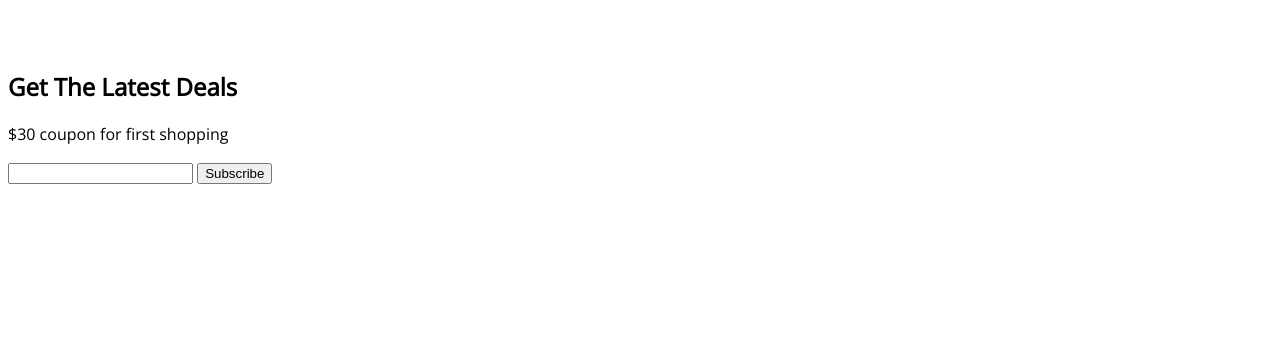
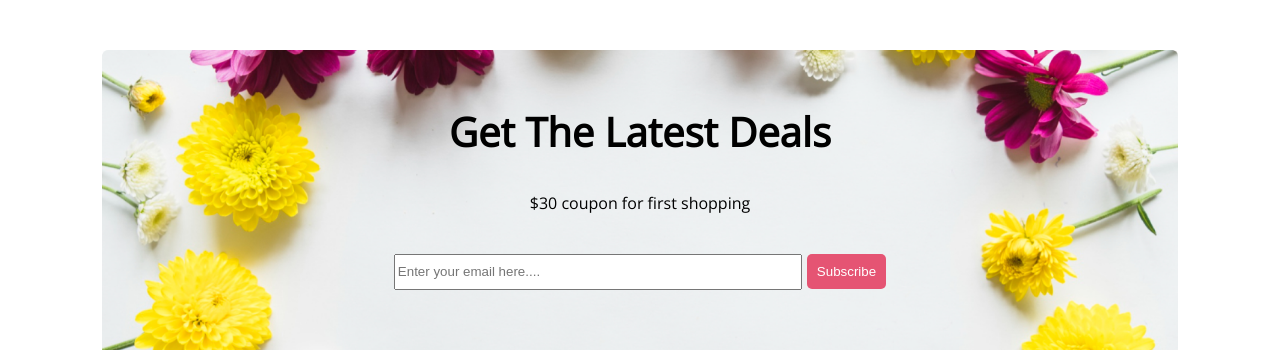
Before and after one commit to Anika006/flowers-shop-repo, a plain HTML site: page index.html in a window 1280 px wide. Shown: the part 2886-3244 px from the top of the page. Before the commit the page ends 3078 px from the top, so only its background shows below. Drawn offline with nearby package versions, Linux system fonts and the light colour scheme.

Commit message:
flowers latest deals

```diff
--- a/index.html
+++ b/index.html
@@ -28,6 +28,7 @@
     </section>
 
     <main>
+        <!-- Featured flowers style -->
     <section>
         <div class="Featured-flowers">
             <h3 class="Featured-flowers-title">Our Featured Flowers</h3>
@@ -97,11 +98,16 @@
         </div>
     </section>
     <section>
-        <div>
-            <h2>Get The Latest Deals</h2>
-            <p>$30 coupon for first shopping</p>
-            <input type="text">
-            <button>Subscribe</button>
+        <!-- flowers Latest Deals -->
+        <div class="flowers-Latest-Deals">
+            <div class="Latest-deals">
+                <h2 class="latest-deals-title">Get The Latest Deals</h2>
+                <p class="flowers-deals-description">$30 coupon for first shopping</p>
+            <div class="flowers-latest-from">
+                <input class="email-from" type="text" placeholder="Enter your email here....">
+                <button class="btn-primary">Subscribe</button>
+            </div>
+        </div>
 
         </div>
     </section>
--- a/styles/flowers.css
+++ b/styles/flowers.css
@@ -192,3 +192,42 @@ width: 500px;
     margin: 10px;
     width: 250px;
 }
+/* flowers Latest Deals  */
+.flowers-Latest-Deals{
+    align-items: center;
+    justify-content: center;
+    display: flex;
+}
+.Latest-deals{
+    background-image: url("../Flower Asset/Rectangle\ 9.png");
+
+    width: 1076px;
+    height: 300px;
+    background-size: cover;
+    align-items: center;
+
+
+}
+.latest-deals-title{
+    text-align: center;
+    padding-top: 20px;
+    font-size: 40px;
+
+}
+.flowers-deals-description{
+    text-align: center;
+
+}
+.flowers-latest-from{
+    display: flex;
+    align-items: center;
+    justify-content: center;
+    margin-top: 40px;
+
+
+}
+.email-from{
+    margin-right: 5px;
+    width: 400px;
+    height: 30px;
+}
```
